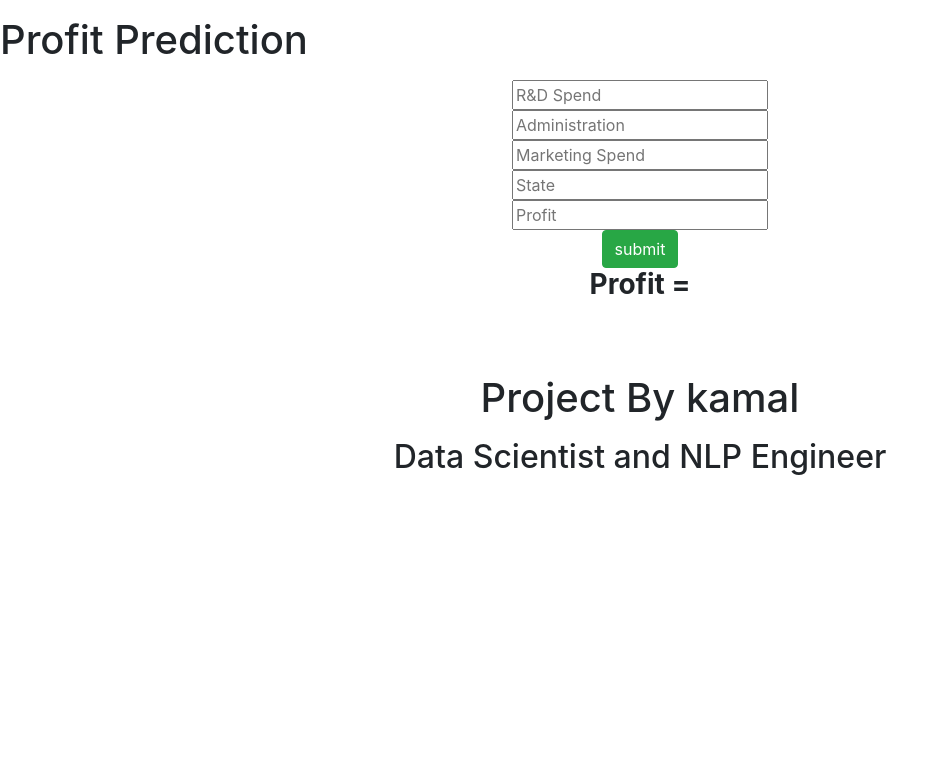
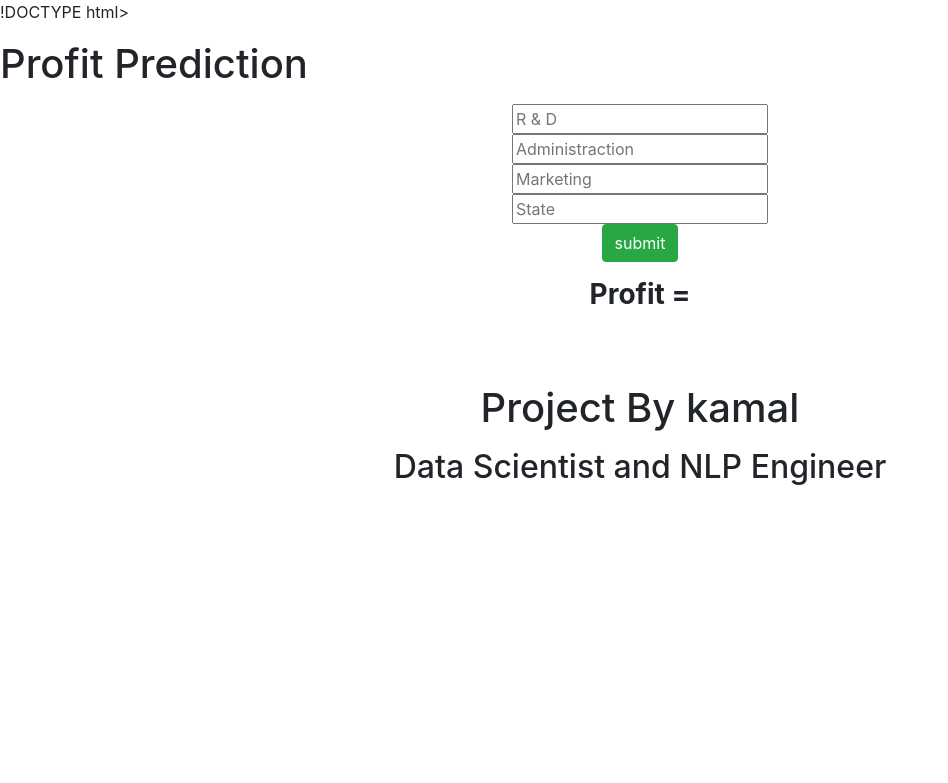
Before and after one commit to vankasaichandrika-123/Multi-Liner-Regression, a Flask app: page / in a window 1280 px wide. Shown: the top 783 px of the page, without its empty margins (0-948 px from the left). Run offline with Flask 3, Linux system fonts and the light colour scheme; parts of the project's set-up code (start-up, migrations or seed data) failed here and were passed over; some libraries are stand-ins or nearby versions.

Commit message:
Update index.html

```diff
--- a/templates/index.html
+++ b/templates/index.html
@@ -1,4 +1,4 @@
-<!DOCTYPE html>
+!DOCTYPE html>
 <html lang="en">
 <head>
     <meta charset="UTF-8">
@@ -20,11 +20,10 @@
 
 <div class="container text-center">
     <form action="/predict" method="POST">
-        <input type="text" name="R&D Spend" placeholder="R&D Spend"><br>
-        <input type="text" name="Administration" placeholder="Administration"><br>
-        <input type="text" name="Marketing Spend" placeholder="Marketing Spend"><br>
-        <input type="text" name="State" placeholder="State"><br>
-        <input type="text" name="Profit" placeholder="Profit"><br>
+        <input type="text" name="R & D" placeholder="R & D"><br>
+         <input type="text" name="Administraction" placeholder="Administraction"><br>
+         <input type="text" name="Marketing" placeholder="Marketing"><br>
+         <input type="text" name="State" placeholder="State"><br>
         <button class = 'btn btn-success'>submit</button>
 
 
@@ -52,3 +51,4 @@
 </div>
 </body>
 </html>
+</html>
```
